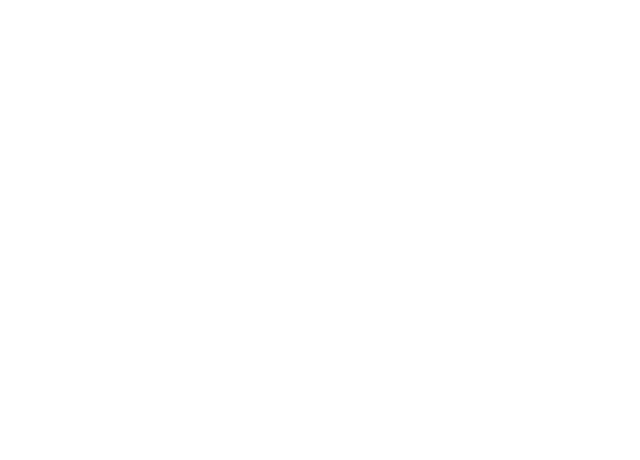
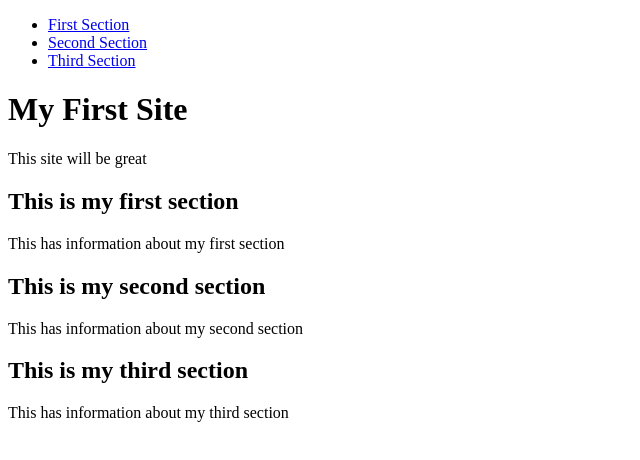
Before and after one commit to absoluteA/week-1, a plain HTML site: page index.html in a window 1280 px wide. Shown: the whole page, without its empty margins (0-640 px from the left). Drawn offline with Linux system fonts and the light colour scheme.

Commit message:
#2 - added div, ul, li, h1, h2 and p tags

```diff
--- a/index.html
+++ b/index.html
@@ -3,5 +3,28 @@
   <head>
   </head>
   <body>
+    <div>
+      <ul>
+        <li><a href="#first_section">First Section</a></li>
+        <li><a href="#second_section">Second Section</a></li>
+        <li><a href="#third_section">Third Section</a></li>
+      </ul>
+    </div>
+    <div>
+      <h1>My First Site</h1>
+      <p>This site will be great</p>
+    </div>
+    <div>
+      <h2>This is my first section</h2>
+      <p>This has information about my first section</p>
+    </div>
+    <div>
+      <h2>This is my second section</h2>
+      <p>This has information about my second section</p>
+    </div>
+    <div>
+      <h2>This is my third section</h2>
+      <p>This has information about my third section</p>
+    </div>
   </body>
 </html>
```
